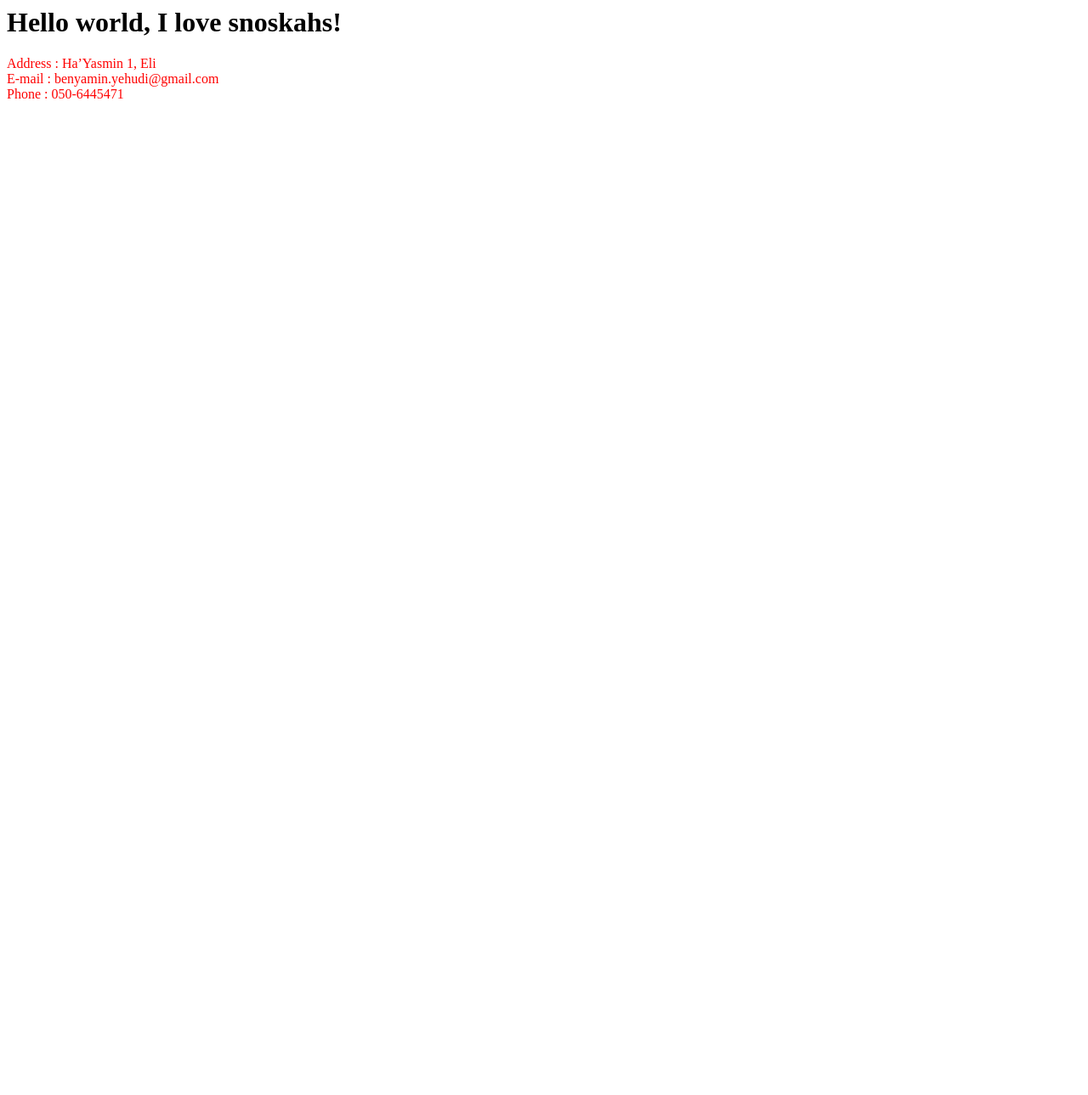
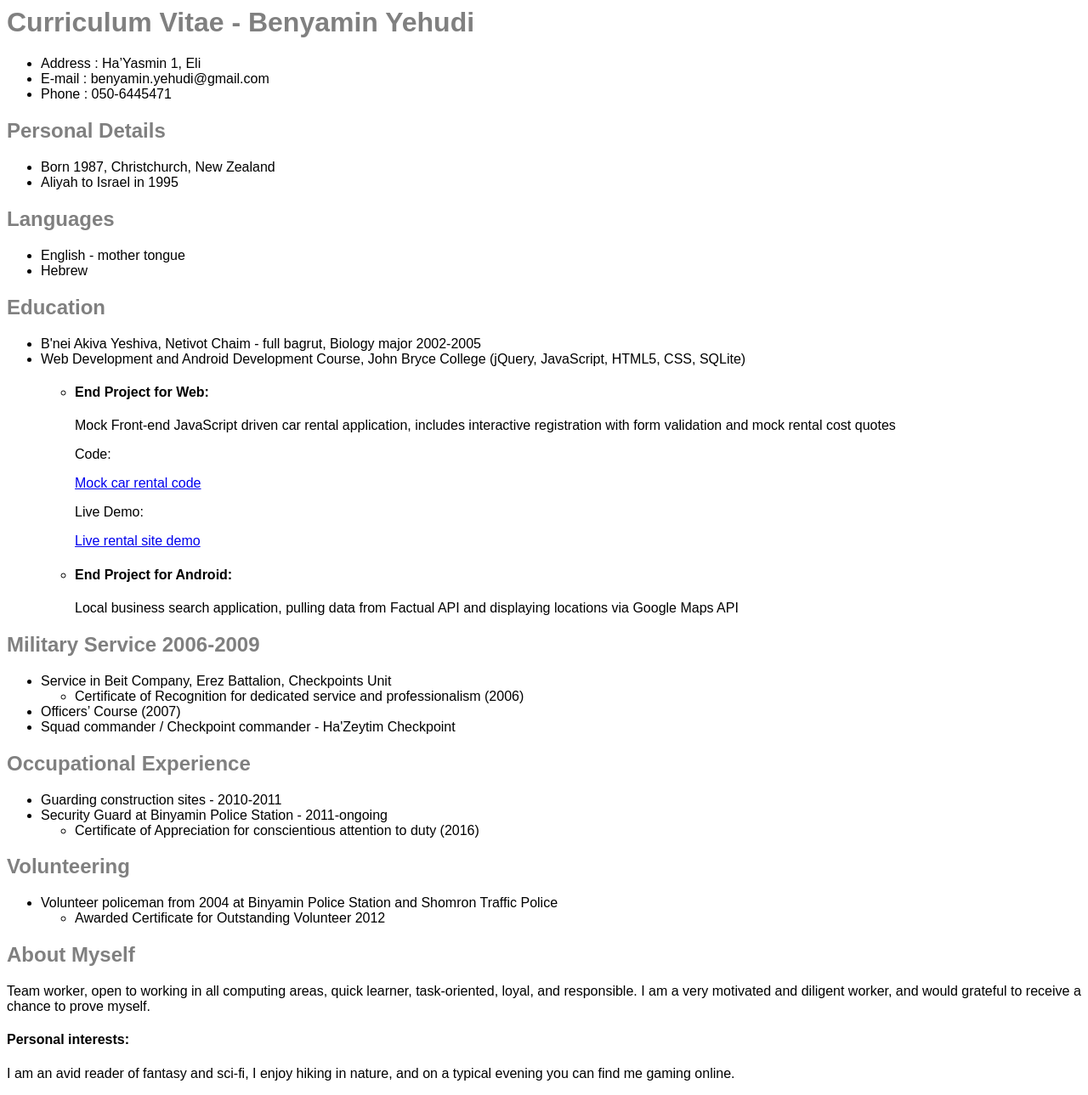
Before and after one commit to BenyaminYehudi/cv, a plain HTML site: page index.html in a window 1280 px wide. Shown: the whole page at 85% size. Before the commit the page ends 800 px from the top, so only its background shows below. Drawn offline with Linux system fonts and the light colour scheme.

Commit message:
Completed CV details

```diff
--- a/cv.css
+++ b/cv.css
@@ -1 +1,4 @@
-.contact {color:red}
+body {font-family:arial}
+h1 {color:gray}
+h2 {color:gray}
+ul.nobulletlist {style="list-style-type:none"}
--- a/index.html
+++ b/index.html
@@ -4,15 +4,80 @@
 		<link href="cv.css" rel="stylesheet" type="text/css" />
 	</head>
 		<body>
-			<h1>Hello world, I love snoskahs!</h1>
-			<div class="contact">
-				Address : Ha’Yasmin 1, Eli
-			</div>
-			<div class="contact">
-				E-mail : benyamin.yehudi@gmail.com
-			</div>
-			<div class="contact">
-				Phone : 050-6445471
-			</div>
+			<h1>Curriculum Vitae - Benyamin Yehudi</h1>
+			<ul class="nobulletlist">
+				<li>Address : Ha’Yasmin 1, Eli</li>
+				<li>E-mail : benyamin.yehudi@gmail.com</li>
+				<li>Phone : 050-6445471</li>
+			</ul>
+			<h2>Personal Details</h2>
+			<ul>
+				<li>Born 1987, Christchurch, New Zealand</li>
+				<li>Aliyah to Israel in 1995</li>
+			</ul>
+			<h2>Languages</h2>
+			<ul>
+				<li>English - mother tongue</li>
+				<li>Hebrew</li>
+			</ul>
+			<h2>Education</h2>
+			<ul>
+				<li>B'nei Akiva Yeshiva, Netivot Chaim - full bagrut, Biology major 2002-2005</li>
+				<li>Web Development and Android Development Course, John Bryce College (jQuery, JavaScript, HTML5, CSS, SQLite)
+					<ul class="nobulletlist">
+						<li>
+							<h4>End Project for Web:</h4>
+							Mock Front-end JavaScript driven car rental application, includes interactive registration with form validation and mock rental cost quotes
+							<p>Code:</p>
+							<a href="https://github.com/BenyaminYehudi/ePj">Mock car rental code</a>
+							<p>Live Demo:</p>
+							<a href="https://github.com/BenyaminYehudi/ePj">Live rental site demo</a>
+						</li>
+						<li>
+							<h4>End Project for Android:</h4>
+							Local business search application, pulling data from Factual API and displaying locations via Google Maps API
+						</li>
+					</ul>
+				</li>
+			</ul>
+			<h2>Military Service 2006-2009</h2>
+			<ul>
+				<li>
+				Service in Beit Company, Erez Battalion, Checkpoints Unit
+					<ul class="nobulletlist">
+						<li>Certificate of Recognition for dedicated service and professionalism (2006)</li>
+					</ul>
+				</li>
+				<li>Officers’ Course (2007)</li>
+				<li>Squad commander / Checkpoint commander - Ha'Zeytim Checkpoint</li>
+			</ul>
+			<h2>Occupational Experience</h2>
+			<ul>
+				<li>Guarding construction sites - 2010-2011</li>
+				<li>
+				Security Guard at Binyamin Police Station - 2011-ongoing
+					<ul class="nobulletlist">
+						<li>Certificate of Appreciation for conscientious attention to duty (2016)</li>
+					</ul>
+				</li>
+			</ul>
+			<h2>Volunteering</h2>
+			<ul>
+				<li>
+				Volunteer policeman from 2004 at Binyamin Police Station and Shomron Traffic Police
+					<ul class="nobulletlist">
+						<li>Awarded Certificate for Outstanding Volunteer 2012</li>
+					</ul>
+				</li>
+			</ul>
+			<h2>About Myself</h2>
+			<p>
+			Team worker, open to working in all computing areas, quick learner, task-oriented, loyal, and responsible.
+			I am a very motivated and diligent worker, and would grateful to receive a chance to prove myself.
+			</p>
+			<h4>Personal interests:</h4>
+			<p>
+			I am an avid reader of fantasy and sci-fi, I enjoy hiking in nature, and on a typical evening you can find me gaming online.
+			</p>
 		</body>
 </html>
```
